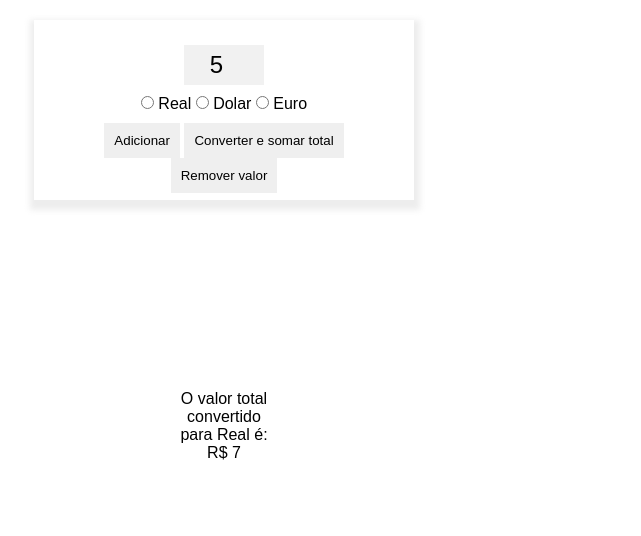
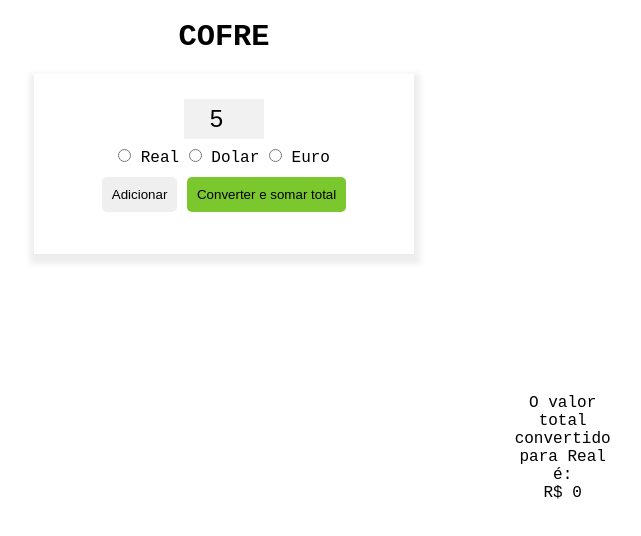
Before and after one commit to jessicapinheiro-s/Cofrinho, a plain HTML site: page Cofrinho de moedas/index.html in a window 1280 px wide. Both pictures are taken after typing "5" into the empty fields and a click on the button "Converter e somar total". Shown: the whole page, without its empty margins (416-1057 px from the left). Drawn offline with Linux system fonts and the light colour scheme.

Commit message:
ajustando estilo no css

```diff
--- a/Cofrinho de moedas/cofrinho.js
+++ b/Cofrinho de moedas/cofrinho.js
@@ -98,6 +98,7 @@ function listarMoedas(z) {
     resp = '';
     for (let i = 0; i < cofrinho.length; i++) {
         if (z[0].checked) {
+
             resp += `<p>Moeda: ${cofrinho[i].tipodeMoeda} | Valor= R$ ${cofrinho[i].moedaValor}</p>`;
         } else if (z[1].checked) {
             resp += `<p>Moeda: ${cofrinho[i].tipodeMoeda} | Valor= $  ${cofrinho[i].moedaValor}</p>`;
@@ -113,7 +114,7 @@ function styleResposta() {
     let convertidaDolarMoeda = document.getElementById('moedaDolarConvertida');
     let convertidaEuroMoeda = document.getElementById('moedaEuroConvertida');
     let totalSomado = document.getElementById('valor-total-cofrinho');
-    let todaMoedas = document.getElementById('total-todas-qtd-moedas-cofrinho');
+
     let resp = document.getElementById('resposta');
     let list = document.getElementById('list');
 
@@ -125,8 +126,6 @@ function styleResposta() {
     //resp
     resp.style.backgroundColor = '#054F77';
 
-    //total de moedas no cofre
-    todaMoedas.style.backgroundColor = `#35f`;
 
     //lista das moedas adicionadas
     list.style.backgroundColor = '#42e';
@@ -134,7 +133,7 @@ function styleResposta() {
     //soma de todas as moedas convertidas
     totalSomado.style.background = '#05f';
 }
-
+//função para calcular e converter moedas
 document.getElementById('btSomar').addEventListener('click', function calcularTotal() {
     let valorTotalTudo = document.querySelector('div.valor-total-cofrinho');
 
@@ -142,7 +141,6 @@ document.getElementById('btSomar').addEventListener('click', function calcularTo
     for (let i = 0; i < cofrinhodolar.length; i++) {
         totalDolar += cofrinhodolar[i].valorDolar;
     }
-
 
     let totalReal = 0;
     for (let i = 0; i < cofrinhoreal.length; i++) {
@@ -153,31 +151,8 @@ document.getElementById('btSomar').addEventListener('click', function calcularTo
     for (let i = 0; i < cofrinhoeuro.length; i++) {
         totalEuro += cofrinhoeuro[i].valorEuro;
     }
-    let total = (totalDolar * dolarValor)+ (totalReal + realValor) + (totalEuro +  euroValor);
+    let total = (totalDolar * dolarValor)+ (totalReal) + (totalEuro *  euroValor);
     valorTotalTudo.innerHTML = `<p>O valor total convertido para Real é:</p> R$ ${total} `
 
 
 })
-
-
-
-document.getElementById('btRemover').addEventListener('click', function calcularTotal() {
-
-
-    let invalorMoeda = document.getElementById('valorMoeda');
-    let valorMoeda = Number(invalorMoeda.value);
-
-    alert("Digite o valor a ser removido e selecione a moeda");
-
-    invalorMoeda.focus();
-    if (z[0].checked) {
-        resp += `<p>Moeda: ${cofrinho[i].tipodeMoeda} | Valor= R$ ${cofrinho[i].moedaValor}</p>`;
-    } else if (z[1].checked) {
-        resp += `<p>Moeda: ${cofrinho[i].tipodeMoeda} | Valor= $  ${cofrinho[i].moedaValor}</p>`;
-    } else {
-        resp += `<p>Moeda: ${cofrinho[i].tipodeMoeda} | Valor=    ${cofrinho[i].moedaValor}</p>`;
-
-    }
-
-
-})
--- a/Cofrinho de moedas/index.html
+++ b/Cofrinho de moedas/index.html
@@ -11,6 +11,10 @@
 </head>
 
 <body>
+    <div class="title">
+        <h1>COFRE</h1>
+    </div>
+
     <div class="formulario-container">
         <div class="formulario">
 
@@ -28,7 +32,6 @@
             <div class="botoes-formulario">
                 <button id="btAdicionar">Adicionar</button>
                 <button id="btSomar">Converter e somar total</button>
-                <button id="btRemover">Remover valor</button>
             </div>
         </div>
     </div>
@@ -42,10 +45,13 @@
 
         </div>
     </div>
-    <div class="list" id="list"></div>
-    <div class="resposta" id="resposta"></div>
-    <div class="total-todas-qtd-moedas-cofrinho" id="total-todas-qtd-moedas-cofrinho"></div>
-    <div class="valor-total-cofrinho" id="valor-total-cofrinho"></div>
+    <div class="dados">
+        <div class="list" id="list"></div>
+        <div class="resposta" id="resposta"></div>
+
+        <div class="valor-total-cofrinho" id="valor-total-cofrinho"></div>
+    </div>
+
     <script src="cofrinho.js"></script>
 
 </body>
--- a/Cofrinho de moedas/style.css
+++ b/Cofrinho de moedas/style.css
@@ -3,7 +3,7 @@
     padding: 0;
 }
 body {
-    font-family: Arial, Helvetica, sans-serif;
+    font-family: monospace;
     font-size: 1rem;
 }
 .formulario-container {
@@ -41,11 +41,16 @@ body {
     display: flex;
     justify-content: space-between;
     padding: 10px;
-    width:60%;
+    width:70%;
     margin: auto;
 }
 .cofre div{
     border-radius: 8px;
+}
+.dados{
+    display: flex;
+    width: 70%;
+    margin: 20px auto 20px;
 }
 .list{
     color: #fff;
@@ -80,13 +85,30 @@ body {
     color: #fff;
     font-size: 1.5rem;
 }
-.convertidaRealMoeda,
-.convertidaDolarMoeda
-.convertidaEuroMoeda{
-    width: 30%;
-    padding: 10px;
+.moedaRealConvertida,
+.moedaDolarConvertida,
+.moedaEuroConvertida{
+    width: 25%;
+    padding: 20px;
 }
 .list{
     width: 250px;
     margin: 20px auto 20px;
 }
+.title{
+    margin: 20px auto;
+}
+.title h1{
+    text-align: center;
+    font-size: 1.9rem;
+}
+#btSomar,
+#btAdicionar{
+    border-radius: 5px;
+}
+#btSomar{
+    background-color: rgb(122, 199, 46);
+}
+#btAdicionar{
+
+}
```
